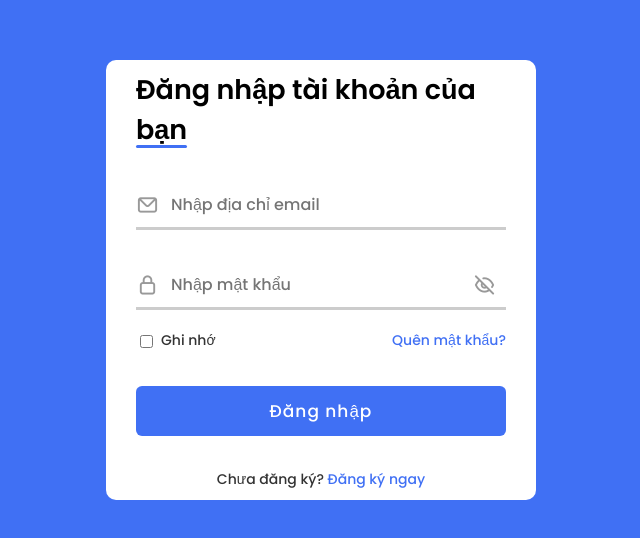
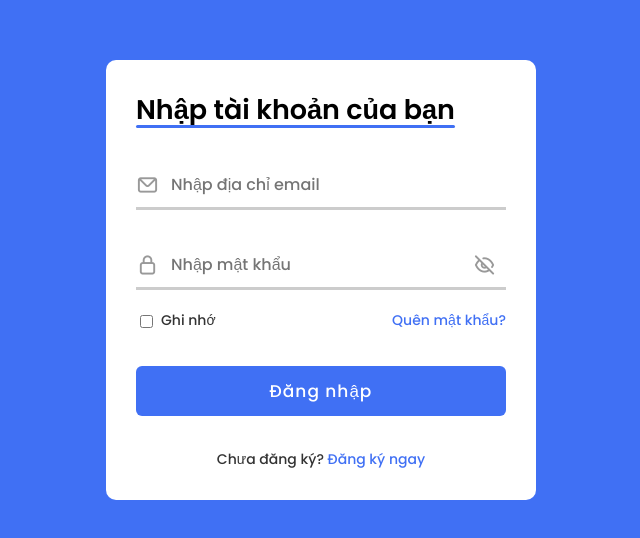
Before and after one commit to minhhieu04/Form-login-logout, a plain HTML site: page index.html in a window 1280 px wide. Shown: the part 120-658 px from the top of the page, without its empty margins (319-959 px from the left). Drawn offline with nearby package versions, Linux system fonts and the light colour scheme.

Commit message:
Update index.html

```diff
--- a/index.html
+++ b/index.html
@@ -15,7 +15,7 @@
     <div class="container">
         <div class="forms">
             <div class="form login">
-                <span class="title">Đăng nhập tài khoản của bạn</span>
+                <span class="title">Nhập tài khoản của bạn</span>
 
                 <form action="#">
                     <div class="input-field">
```
